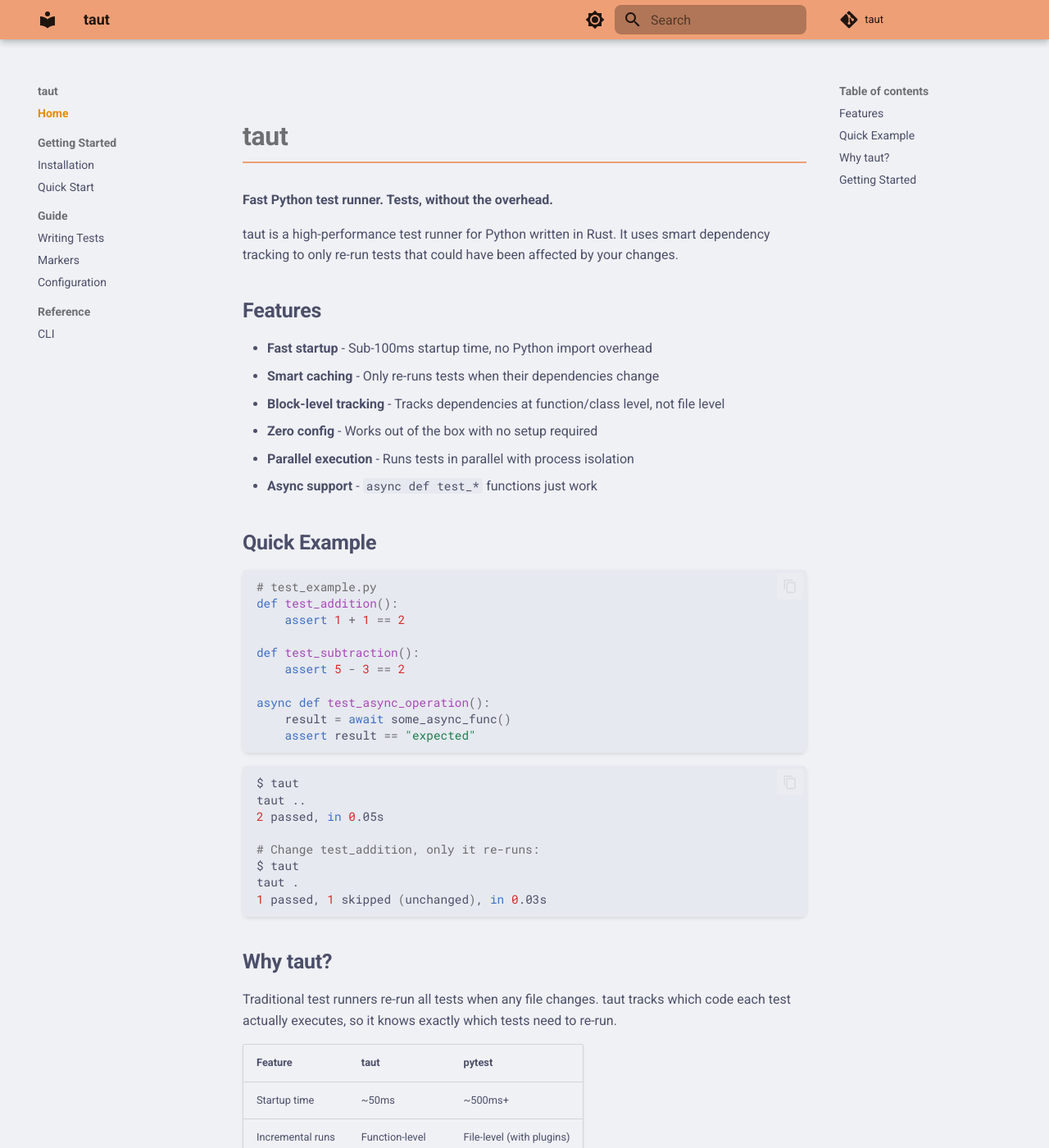
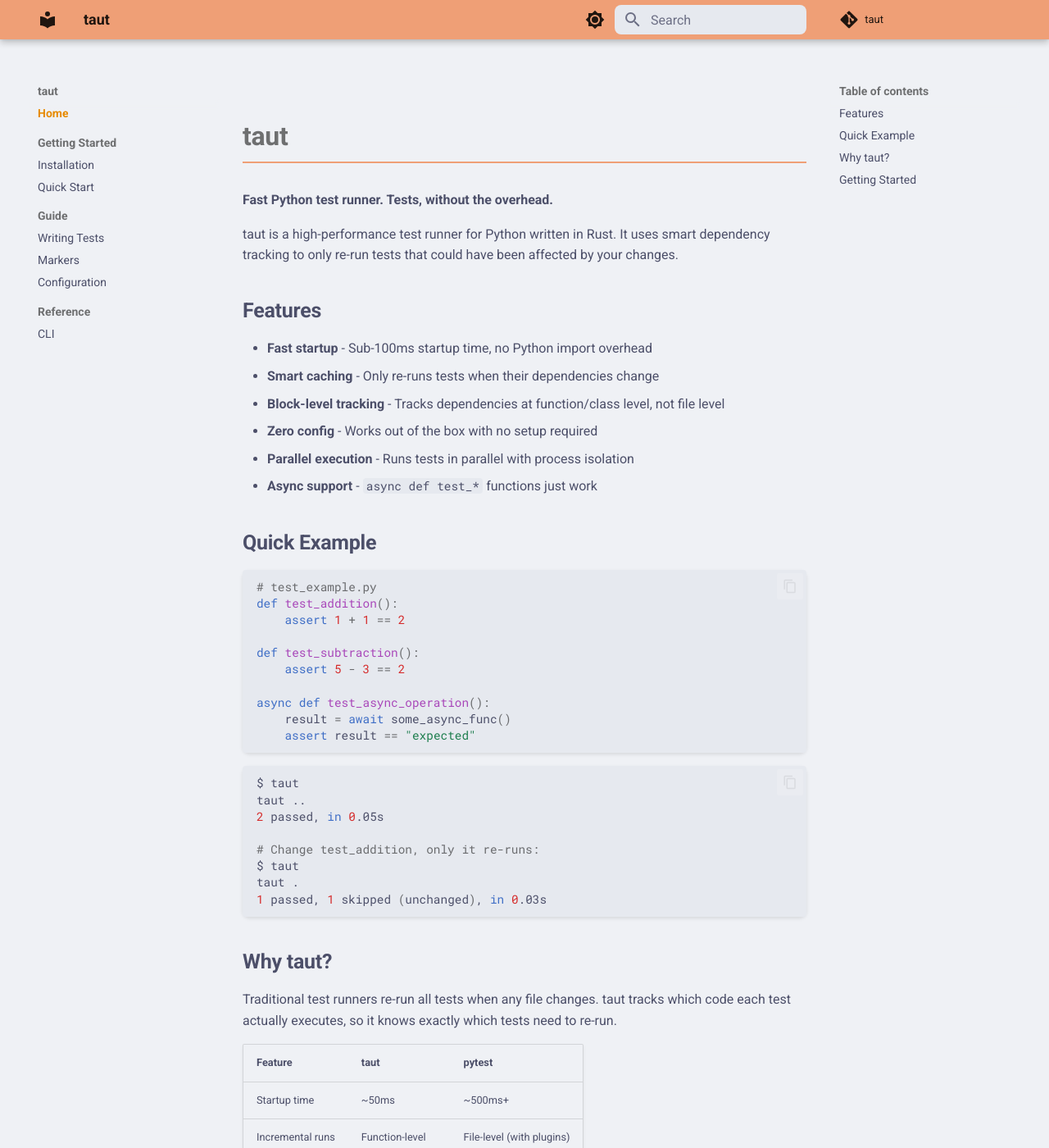
Before and after one commit to JasonLovesDoggo/taut, an MkDocs documentation site: the page built from docs/index.md, in a window 1280 px wide and 1400 px high. Shown: the whole window at 82% size. Built offline with MkDocs 1.6.1 and Material for MkDocs 9.7.7, drawn with Linux system fonts in a browser that asks for light colours; comment, search, counter and statistics services are not loaded.

Commit message:
Enhance search styling for light and dark modes with improved background and input colors

```diff
--- a/docs/overrides/styles/catppuccin-orange.css
+++ b/docs/overrides/styles/catppuccin-orange.css
@@ -112,11 +112,53 @@
 /* Search styling */
 .md-search__form {
   border-radius: 8px;
-  transition: box-shadow 0.2s ease;
+  transition: box-shadow 0.2s ease, background-color 0.2s ease;
 }
 
-.md-search__form:focus-within {
+/* Light mode search background */
+[data-md-color-scheme="default"] .md-search__form {
+  background-color: #e6e9ef;
+}
+
+[data-md-color-scheme="default"] .md-search__form:focus-within {
+  background-color: #eff1f5;
   box-shadow: 0 0 0 3px rgba(239, 159, 118, 0.15);
+}
+
+[data-md-color-scheme="default"] .md-search__input {
+  color: #4c4f69;
+  font-weight: 500;
+}
+
+[data-md-color-scheme="default"] .md-search__input::placeholder {
+  color: #6c6f85;
+}
+
+[data-md-color-scheme="default"] .md-search__input + .md-search__icon {
+  color: #6c6f85;
+}
+
+/* Dark mode search background */
+[data-md-color-scheme="slate"] .md-search__form {
+  background-color: #2a2e40;
+}
+
+[data-md-color-scheme="slate"] .md-search__form:focus-within {
+  background-color: #363a4f;
+  box-shadow: 0 0 0 3px rgba(245, 169, 127, 0.15);
+}
+
+[data-md-color-scheme="slate"] .md-search__input {
+  color: #cad3f5;
+  font-weight: 500;
+}
+
+[data-md-color-scheme="slate"] .md-search__input::placeholder {
+  color: #a5adcb;
+}
+
+[data-md-color-scheme="slate"] .md-search__input + .md-search__icon {
+  color: #a5adcb;
 }
 
 /* Navigation improvements */
```
